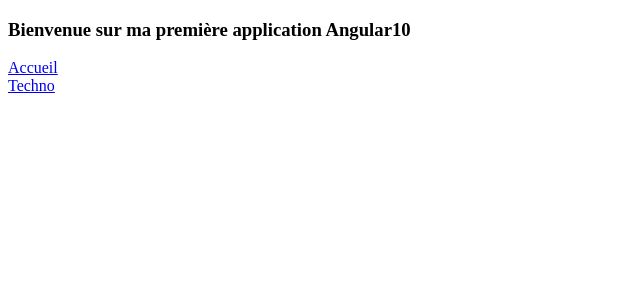
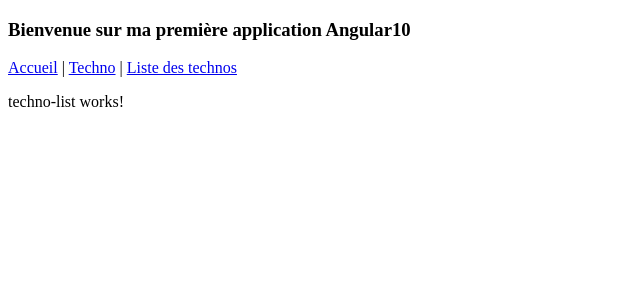
Before and after one commit to Tambass/todolistAngular10, an Angular app in the folder angular10-techno-watch/: page /all-technos in a window 1280 px wide. Before the commit this address led to /. Shown: the top 300 px of the page, without its empty margins (0-640 px from the left). Built offline with nearby package versions, Linux system fonts and the light colour scheme.

Commit message:
ajoute le composant techno-list

```diff
--- a/angular10-techno-watch/src/app/app-routing.module.ts
+++ b/angular10-techno-watch/src/app/app-routing.module.ts
@@ -2,10 +2,12 @@ import { NgModule } from '@angular/core';
 import { RouterModule, Routes } from '@angular/router';
 import { HomeComponent } from './home/home.component';
 import { TechnoAddComponent } from './techno-add/techno-add.component';
+import { TechnoListComponent } from './techno-list/techno-list.component';
 
 const routes: Routes = [
   { path: '', component: HomeComponent },
-  { path: 'add-techno', component: TechnoAddComponent }
+  { path: 'add-techno', component: TechnoAddComponent },
+  { path: 'all-technos', component: TechnoListComponent }
 ];
 
 @NgModule({
--- a/angular10-techno-watch/src/app/app.component.html
+++ b/angular10-techno-watch/src/app/app.component.html
@@ -1,6 +1,6 @@
 <h3>Bienvenue sur ma première application Angular10</h3>
 
-<a routerLink="/">Accueil</a>
-<br>
-<a routerLink="/add-techno">Techno</a>
+<a routerLink="/">Accueil</a> |
+<a routerLink="/add-techno">Techno</a> |
+<a routerLink="/all-technos">Liste des technos</a>
 <router-outlet></router-outlet>
--- a/angular10-techno-watch/src/app/app.module.ts
+++ b/angular10-techno-watch/src/app/app.module.ts
@@ -6,12 +6,14 @@ import { AppRoutingModule } from './app-routing.module';
 import { AppComponent } from './app.component';
 import { HomeComponent } from './home/home.component';
 import { TechnoAddComponent } from './techno-add/techno-add.component';
+import { TechnoListComponent } from './techno-list/techno-list.component';
 
 @NgModule({
   declarations: [
     AppComponent,
     HomeComponent,
-    TechnoAddComponent
+    TechnoAddComponent,
+    TechnoListComponent
   ],
   imports: [
     BrowserModule,
--- /dev/null
+++ b/angular10-techno-watch/src/app/techno-list/techno-list.component.html
@@ -0,0 +1 @@
+<p>techno-list works!</p>
--- /dev/null
+++ b/angular10-techno-watch/src/app/techno-list/techno-list.component.ts
@@ -0,0 +1,15 @@
+import { Component, OnInit } from '@angular/core';
+
+@Component({
+  selector: 'app-techno-list',
+  templateUrl: './techno-list.component.html',
+  styleUrls: ['./techno-list.component.css']
+})
+export class TechnoListComponent implements OnInit {
+
+  constructor() { }
+
+  ngOnInit(): void {
+  }
+
+}
```
Also changed, not shown: angular10-techno-watch/src/app/techno-list/techno-list.component.css (added), 1 other file (tests, documents, lock files or other folders).
